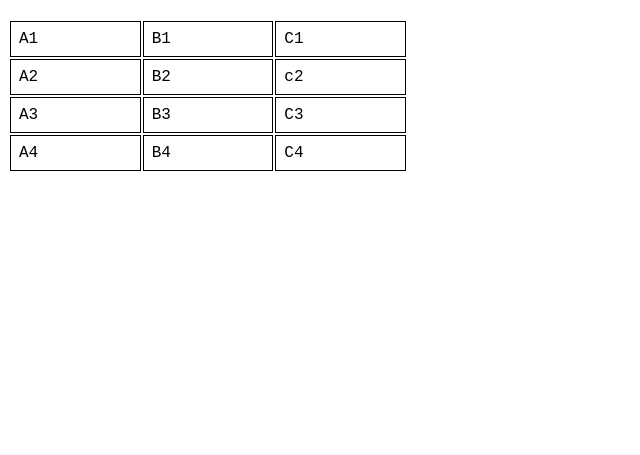
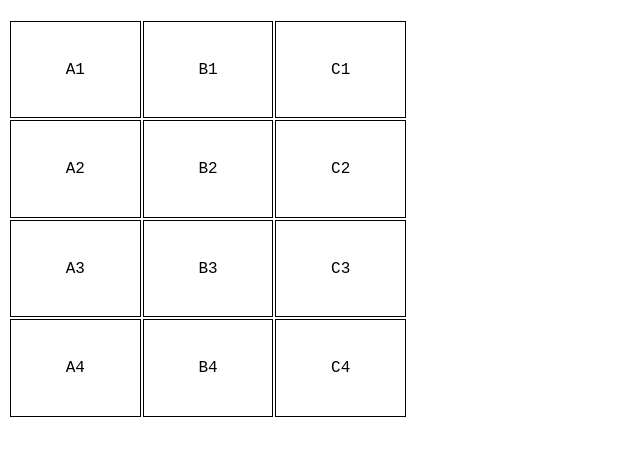
Before and after one commit to KelvinLuisAustin/html-css, a plain HTML site: page exercicios/ex023/tabela001.html in a window 1280 px wide. Shown: the part 61-516 px from the top of the page, without its empty margins (0-640 px from the left). Drawn offline with Linux system fonts and the light colour scheme.

Commit message:
Atualização

```diff
--- a/exercicios/ex023/tabela001.html
+++ b/exercicios/ex023/tabela001.html
@@ -11,13 +11,18 @@
         }
 
         table { width: 400px;
+            height: 400px;
             border-collapse: separate;
         }
 
         td{
             border: 1px solid black;
             padding: 8px;
+            text-align: center;
+            /* Alinhamento horizontal */
+            vertical-align: middle; /* Alinhamento vertical */
         }
+
     </style>
 
 </head>
@@ -39,7 +44,7 @@
         <tr>
             <td>A2</td>
             <td>B2</td>
-            <td>c2</td>
+            <td>C2</td>
         </tr>
         <tr>
             <td>A3</td>
```
